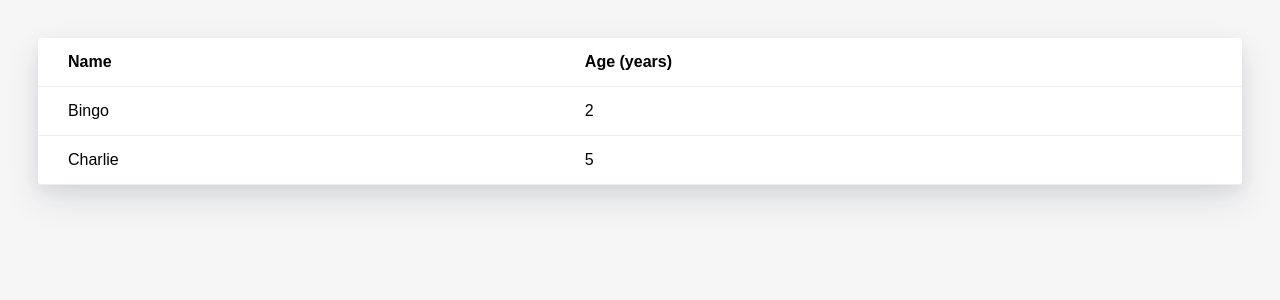
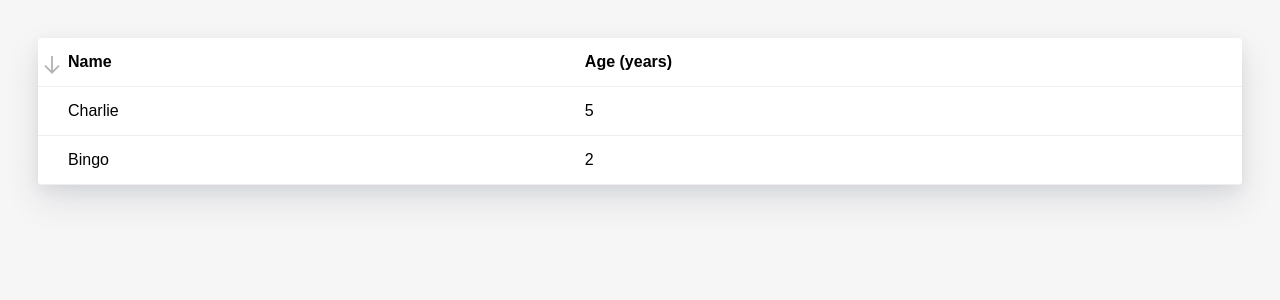
Before and after one commit to THEozmic/supervisor-dashboard, a Vue app: page / in a window 1280 px wide. Both pictures are taken after a click on the element "Name". Shown: the top 300 px of the page. Built offline with nearby package versions, Linux system fonts and the light colour scheme; a web font is replaced by a local one.

Commit message:
ft: add sort column feature

```diff
--- a/package.json
+++ b/package.json
@@ -11,6 +11,7 @@
   },
   "dependencies": {
     "core-js": "^2.6.5",
+    "lodash": "^4.17.11",
     "vue": "^2.6.10",
     "vuex": "^3.0.1"
   },
--- a/src/components/DataTable.vue
+++ b/src/components/DataTable.vue
@@ -20,7 +20,7 @@
             >
           </th>
           <th @click="() => orderBy(key)" v-for="key in Object.keys(tableData[0])" v-bind:key="key">
-            <span class="table__icon" v-if="currentOrder[key] === 'desc' ">
+            <span class="table-icon" v-if="currentOrder[key] === 'desc' ">
               <svg xmlns="http://www.w3.org/2000/svg" viewBox="0 0 20 20">
                 <polygon
                   points="9 16.172 2.929 10.101 1.515 11.515 10 20 10.707
@@ -28,7 +28,7 @@
                 ></polygon>
               </svg>
             </span>
-            <span class="table__icon" v-if="currentOrder[key] === 'asc'">
+            <span class="table-icon" v-if="currentOrder[key] === 'asc'">
               <svg xmlns="http://www.w3.org/2000/svg" viewBox="0 0 20 20">
                 <polygon
                   points="9 3.828 2.929 9.899 1.515 8.485 10 0 10.707 .707
@@ -108,9 +108,41 @@
 
       <table class="table">
         <tr>
-          <th v-for="(name, index) in columnNames" :key="index">{{ name }}</th>
+          <th
+            @click="sortItemsBy(columnName.key)"
+            v-for="(columnName, index) in columnNames"
+            :key="index"
+          >
+            <span class="table-icon" v-if="sort.key == columnName.key">
+              <svg
+                v-if="sort.order == 'desc'"
+                xmlns="http://www.w3.org/2000/svg"
+                viewBox="0 0 20 20"
+              >
+                <polygon
+                  points="9 16.172 2.929 10.101 1.515 11.515 10 20 10.707
+                19.293 18.485 11.515 17.071 10.101 11 16.172 11 0 9 0"
+                ></polygon>
+              </svg>
+              <svg v-else xmlns="http://www.w3.org/2000/svg" viewBox="0 0 20 20">
+                <polygon
+                  points="9 3.828 2.929 9.899 1.515 8.485 10 0 10.707 .707
+                18.485 8.485 17.071 9.899 11 3.828 11 20 9 20 9 3.828"
+                ></polygon>
+              </svg>
+            </span>
+            <span v-if="sort.key !== columnName.key" class="table-icon table-icon--faded">
+              <svg xmlns="http://www.w3.org/2000/svg" viewBox="0 0 20 20">
+                <polygon
+                  points="9 3.828 2.929 9.899 1.515 8.485 10 0 10.707 .707
+                18.485 8.485 17.071 9.899 11 3.828 11 20 9 20 9 3.828"
+                ></polygon>
+              </svg>
+            </span>
+            {{ columnName.name }}
+          </th>
         </tr>
-        <tr v-for="item in items" :key="item.id">
+        <tr v-for="item in sortedItems" :key="item.id">
           <td>{{ item.name }}</td>
           <td>{{ item.age }}</td>
         </tr>
@@ -120,9 +152,40 @@
 </template>
 
 <script>
+import { orderBy } from "lodash";
+
 export default {
   name: "DataTable",
-  props: ["items", "columnNames"]
+  props: ["items", "columnNames"],
+  data() {
+    return {
+      sort: {
+        key: this.columnNames[0].key,
+        order: "asc"
+      },
+      localItems: [...this.items]
+    };
+  },
+  computed: {
+    sortedItems() {
+      let newItems = orderBy(this.localItems, this.sort.key, this.sort.order);
+      return newItems;
+    }
+  },
+  methods: {
+    sortItemsBy(key) {
+      if (key == this.sort.key) {
+        if (this.sort.order == "asc") {
+          this.sort.order = "desc";
+        } else {
+          this.sort.order = "asc";
+        }
+      } else {
+        this.sort.key = key;
+        this.sort.order = "asc";
+      }
+    }
+  }
 };
 </script>
 
@@ -183,13 +246,22 @@ export default {
   cursor: pointer;
 }
 
-.table__icon {
+.table-icon {
   width: 18px;
   height: 18px;
   position: absolute;
   left: 5px;
   top: 18px;
   fill: #b2b2b2;
+}
+
+.table-icon--faded {
+  fill: transparent;
+  transition: 0.2s all ease-in;
+}
+
+.table th:hover .table-icon--faded {
+  fill: rgba(201, 201, 230, 0.5);
 }
 
 .toolbar {
--- a/src/store.js
+++ b/src/store.js
@@ -6,7 +6,16 @@ Vue.use(Vuex);
 export default new Vuex.Store({
   strict: true,
   state: {
-    columnNames: ["Name", "Age (years)"],
+    columnNames: [
+      {
+        name: "Name",
+        key: "name"
+      },
+      {
+        name: "Age (years)",
+        key: "age"
+      }
+    ],
     animals: [
       {
         name: "Bingo",
```
